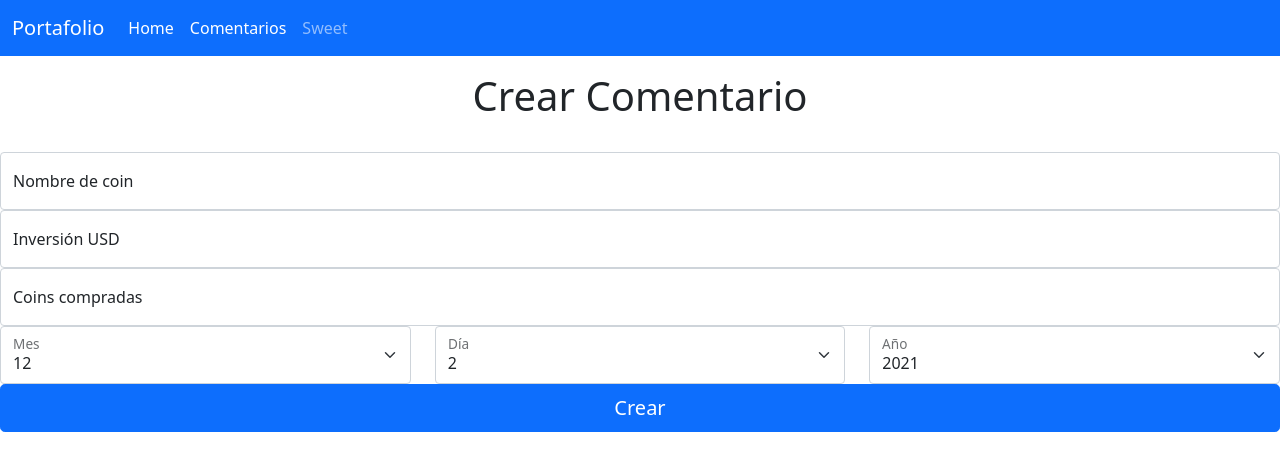
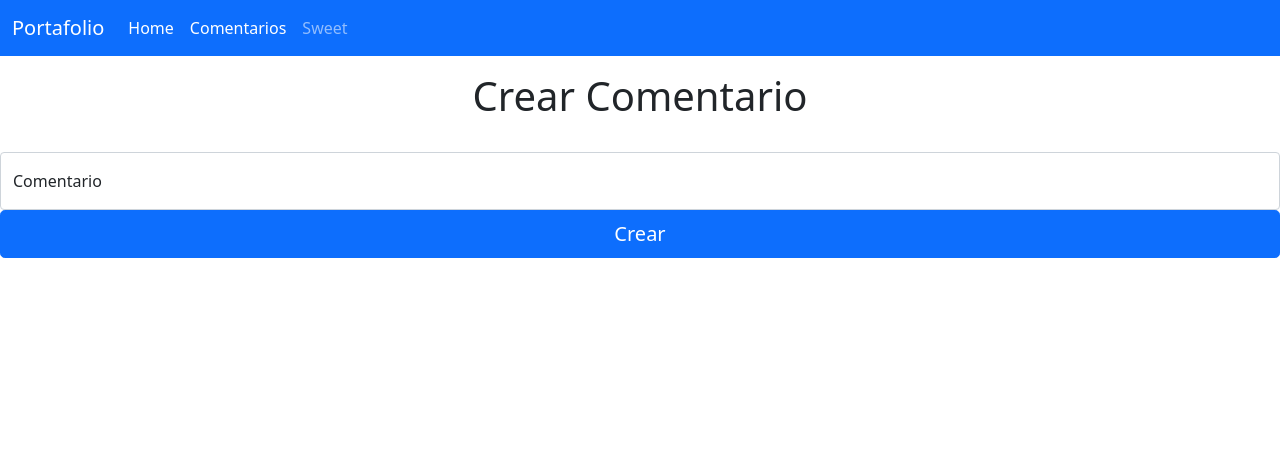
Before and after one commit to GrupoUtp/web_finca_fantasia, a React (Create React App) app in the folder ejercicio_finca/: page /crear-inversion in a window 1280 px wide. Shown: the top 470 px of the page. Built offline with nearby package versions, Linux system fonts and the light colour scheme.

Commit message:
obteniendo valor comentario de la base de datos

```diff
--- a/ejercicio_finca/src/pages/CrearInversion/CrearInversion.jsx
+++ b/ejercicio_finca/src/pages/CrearInversion/CrearInversion.jsx
@@ -1,4 +1,5 @@
 import { useState } from "react";
+import React from "react";
 
 const CrearInversion = () => {
     const [coin_name, setCoinName] = useState("");
@@ -11,10 +12,15 @@ const CrearInversion = () => {
 
 const handleSubmit = (e) => {
     e.preventDefault();
+    console.log("coin", coin_name)
+    console.log("inversion", inversion)
     console.log("Submit");
   };
+// const Comentario = (props) => {
+//     const { comentarios, obtenerComentario } = props;
 
     return (
+      <React.Fragment>
         <div>
           <div className="p-3 pb-md-4 mx-auto text-center">
             <h1>Crear Comentario</h1>
@@ -30,102 +36,24 @@ const handleSubmit = (e) => {
                     onChange={(e) => setCoinName(e.target.value)}
                     required
                     />
-                    <label htmlFor="floatingInput">Nombre de coin</label>
+                    <label htmlFor="floatingInput">Comentario</label>
                   </div>
-                <div className="form-floating">
-                  <input
-                    type="number"
-                    className="form-control"
-                    id="floatingInversion"
-                    placeholder="Monto Invertido"
-                    value={inversion}
-                    onChange={(e) => setInversion(e.target.value)}
-                    required
-                  />
-                  <label htmlFor="floatingInput">Inversión USD</label>
-                </div>
-                <div className="form-floating">
-                  <input
-                    type="number"
-                    className="form-control"
-                    id="floatingInversion"
-                    placeholder="Coins compradas"
-                    value={coins}
-                    onChange={(e) => setCoins(e.target.value)}
-                    required
-                  />
-                  <label htmlFor="floatingInput">Coins compradas</label>
-                </div>
-                <div className="row">
-                  <div className="col-4">
-                    <div className="form-floating">
-                      <select
-                        className="form-select"
-                        id="floatingMonth"
-                        aria-label="Floating Month"
-                        value={month}
-                        onChange={(e) => setMonth(e.target.value)}
-                      >
-                      {[...Array(12)].map((e, i) => {
-                        return (
-                          <option key={"month_" + 1} value={i + 1}>
-                            {i + 1}
-                          </option>
-                        );
-                      })}
-                      </select>
-                      <label htmlFor="floatingSelect">Mes</label>
-                    </div>
-                  </div>
-                  <div className="col-4">
-                    <div className="form-floating">
-                      <select
-                        className="form-select"
-                        id="floatingDay"
-                        aria-label="Floating Day"
-                        value={day}
-                        onChange={(e) => setDay(e.target.value)}
-                      >
-                        {[...Array(31)].map((e, i) => {
-                          return (
-                            <option
-                              key={"day_" + i} value={i + 1}>
-                                {i + 1}
-                              </option>
-                          );
-                        })}
-                      </select>
-                      <label htmlFor="floatingSelect">Día</label>
-                    </div>
-                  </div>
-                    <div className="col-4">
-                      <div className="form-floating">
-                        <select
-                          className="form-select"
-                          id="floatingYear"
-                          aria-label="Floating Year"
-                          value={year}
-                          onChange={(e) => setYear(e.target.value)}
-                        >
-                          {[...Array(15)].map((e, i) => {
-                            return (
-                              <option key={"year_" + i + 2021} value={i + 2021}>
-                                {i + 2021}
-                              </option>
-                            );
-                          })}
-                          </select>
-                          <label htmlFor="floatingSelect">Año</label>
-                      </div>
-                    </div>
-                </div>
+
                   <button className="w-100 btn btn-lg btn-primary" type="submit">
                     Crear
                   </button>
                 </form>
             </div>
           </div>
+          {/* <div>
+              {comentarios.map((comentario) =>(
+                  <Comentario key={comentario._id}
+                  comentario={comentario}
+                  />
+              ))}
+          </div> */}
+        </React.Fragment>
   );
 }
-
+// }
 export default CrearInversion ;
--- a/ejercicio_finca/src/pages/Inicio/Inicio.jsx
+++ b/ejercicio_finca/src/pages/Inicio/Inicio.jsx
@@ -4,11 +4,12 @@ import { Link, NavLink } from "react-router-dom";
 import Carousel from '../.././components/Carousel';
 import { useEffect, useState } from "react";
 import axios from "axios";
+import Sweet from "../Sweet/Sweet";
 
 
 const Inicio = () => {
-    const [comentario, setComentario] = useState([]);
-    const fecha = new Date().toLocaleString();
+    const [comentarios, setComentarios] = useState([]);
+    // const fecha = new Date().toLocaleString();
     const inversiones = [
         {_id:1, nombre_coin: "Habitación Sweet", valor_invertido:"Habitación VIP cuenta con acceso principal al balcón, hamaca y una vista espectacular a la hermosa villavicencio", coins:"$100.000"},
         {_id:2, nombre_coin: "Habitación Doble", valor_invertido:"Ideal para parejas, cuenta con cama doble muy comoda, baño la privacidad perfecta para pasar momentos inolvidables ", coins:"$80.000"},
@@ -18,16 +19,12 @@ const Inicio = () => {
         {_id:6, nombre_coin: "Por Días", valor_invertido:"Alquila toda la finca por días, celebra cumpleaños, matrimonios, solo tú familia o amigos para disfrutar de completa privacidad como en tu hogar", coins:"Según el día"},
     ];
 
-    const obtenerComentario = (comentario) => {
+    const obtenerComentario = () => {
         axios.get("http://localhost:5000/api/comentarios")
         .then((respuesta) => {
-            setComentario(respuesta.data);
-         //console.log(respuesta.data);
-            for (let index = 0; index < respuesta.data.length; index++) {
-                const element = respuesta.data[index];
-                console.log(element)
+            setComentarios(respuesta.data);
+            console.log(respuesta.data);
 
-            }
         })
         .catch((error) => {
             console.log(error);
@@ -68,8 +65,15 @@ const Inicio = () => {
                     inversion={inversion}
                     />
 
+                ))}
+                {/* {comentarios.map((comentario) => (
 
-                ))}
+                   <Sweet key={comentario._id}
+                   comentario={comentario}
+                   obtenerComentario={obtenerComentario}
+                   />
+
+               ))} */}
             </div>
         </div>
         </div>
--- a/ejercicio_finca/src/pages/Inicio/componentes/Inversion.jsx
+++ b/ejercicio_finca/src/pages/Inicio/componentes/Inversion.jsx
@@ -6,7 +6,7 @@ const Inversion = (props) => {
     //console.log(props);
     let navigate = useNavigate();
     const { inversion, handleDelete  } = props;
-
+    // console.log(props)
     //console.log("props componente inversion", inversion);
     return (
         <React.Fragment>
@@ -51,6 +51,7 @@ const Inversion = (props) => {
                 </div>
             </div>
         </div>
+
     </React.Fragment>
     );
 };
--- a/ejercicio_finca/src/pages/Sweet/Sweet.jsx
+++ b/ejercicio_finca/src/pages/Sweet/Sweet.jsx
@@ -6,7 +6,7 @@ import { Link, NavLink, useNavigate } from "react-router-dom";
 const Sweet = (props) => {
         let navigate = useNavigate();
         const { comentario, obtenerComentario  } = props;
-
+        console.log(props)
     return (
         <React.Fragment>
         <div className="col">
@@ -17,7 +17,7 @@ const Sweet = (props) => {
                 <div className="card-body">
                     <h4 className="card-title pricing-card-title">
                     <small className="h6 text-muted fw-light d-block">
-                            Sobre este servicio
+                            Comentarios
                     </small>
 
                     </h4>
```
Also changed, not shown: 1 other file (tests, documents, lock files or other folders).
